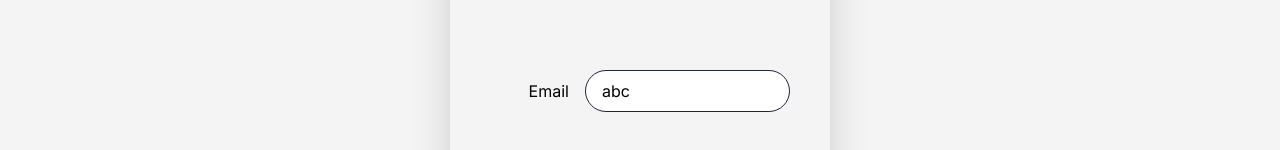
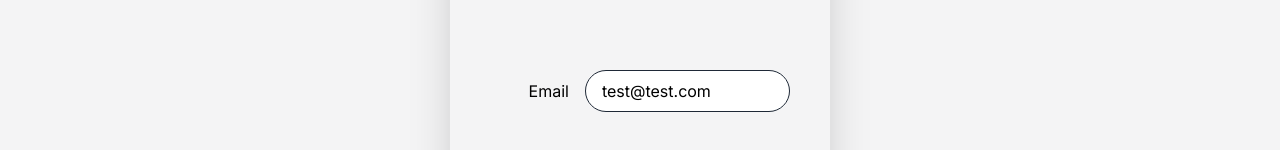
Before and after one commit to MarioLuigie/RHF_basic, a Next.js app: page /signIn in a window 1280 px wide. Shown: the part 294-444 px from the top of the page. Built offline with nearby package versions, Linux system fonts and the light colour scheme.

Commit message:
Refactor

```diff
--- a/src/components/forms/SignInForm.tsx
+++ b/src/components/forms/SignInForm.tsx
@@ -21,8 +21,8 @@ export default function SignInForm() {
 		formState: { errors, isSubmitting },
 	} = useForm<FormFields>({
 		defaultValues: {
-			email: 'abc',
-			password: '123',
+			email: 'test@test.com',
+			password: 'test',
 		},
 	})
 
```
